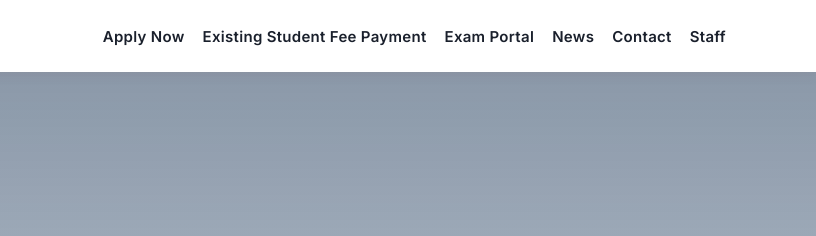
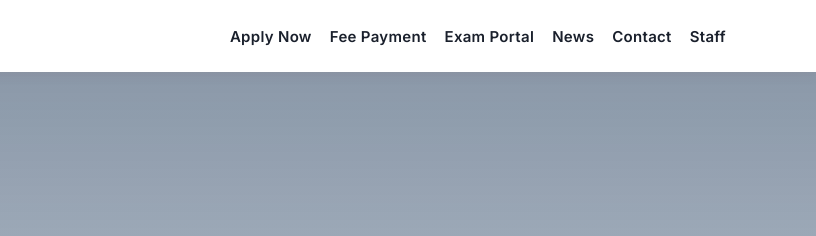
Before and after one commit to Rickyfre/School-Site, a plain HTML site: page index.html in a window 1280 px wide. Shown: the top 236 px of the page, 464-1280 px from the left. Drawn offline with Linux system fonts and the light colour scheme.

Commit message:
Update index.html

```diff
--- a/index.html
+++ b/index.html
@@ -118,7 +118,7 @@
         }
         .hero{background:
             linear-gradient(rgba(6,34,68,0.45), rgba(6,34,68,0.22)),
-            url("img/air-view.jpeg") center/cover no-repeat;
+            url('img/air-view.jpeg') center/cover no-repeat;
             padding:64px 0;
             border-bottom:1px solid rgba(230,238,248,0.6);
             color:#fff;
@@ -373,7 +373,7 @@
             <nav aria-label="Main">
                 <ul id="navMenu">
                     <li><a href="admission.html">Apply Now</a></li>
-                    <li><a href="payment.html?mode=student_fee">Existing Student Fee Payment</a></li>
+                    <li><a href="payment.html?mode=student_fee">Fee Payment</a></li>
                     <li><a href="login.html">Exam Portal</a></li>
                     <li><a href="#news">News</a></li>
                     <li><a href="#contact">Contact</a></li>
```
